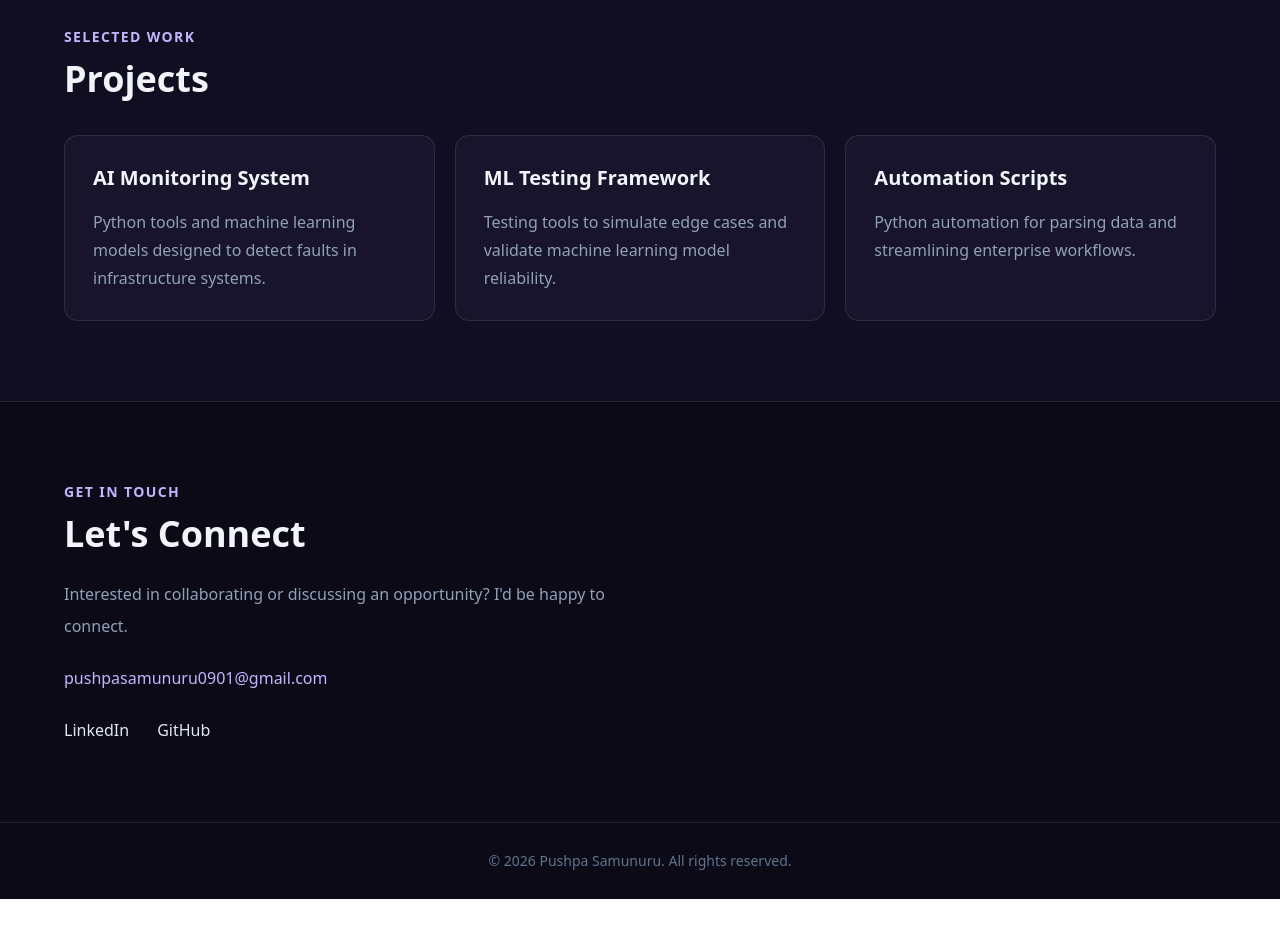
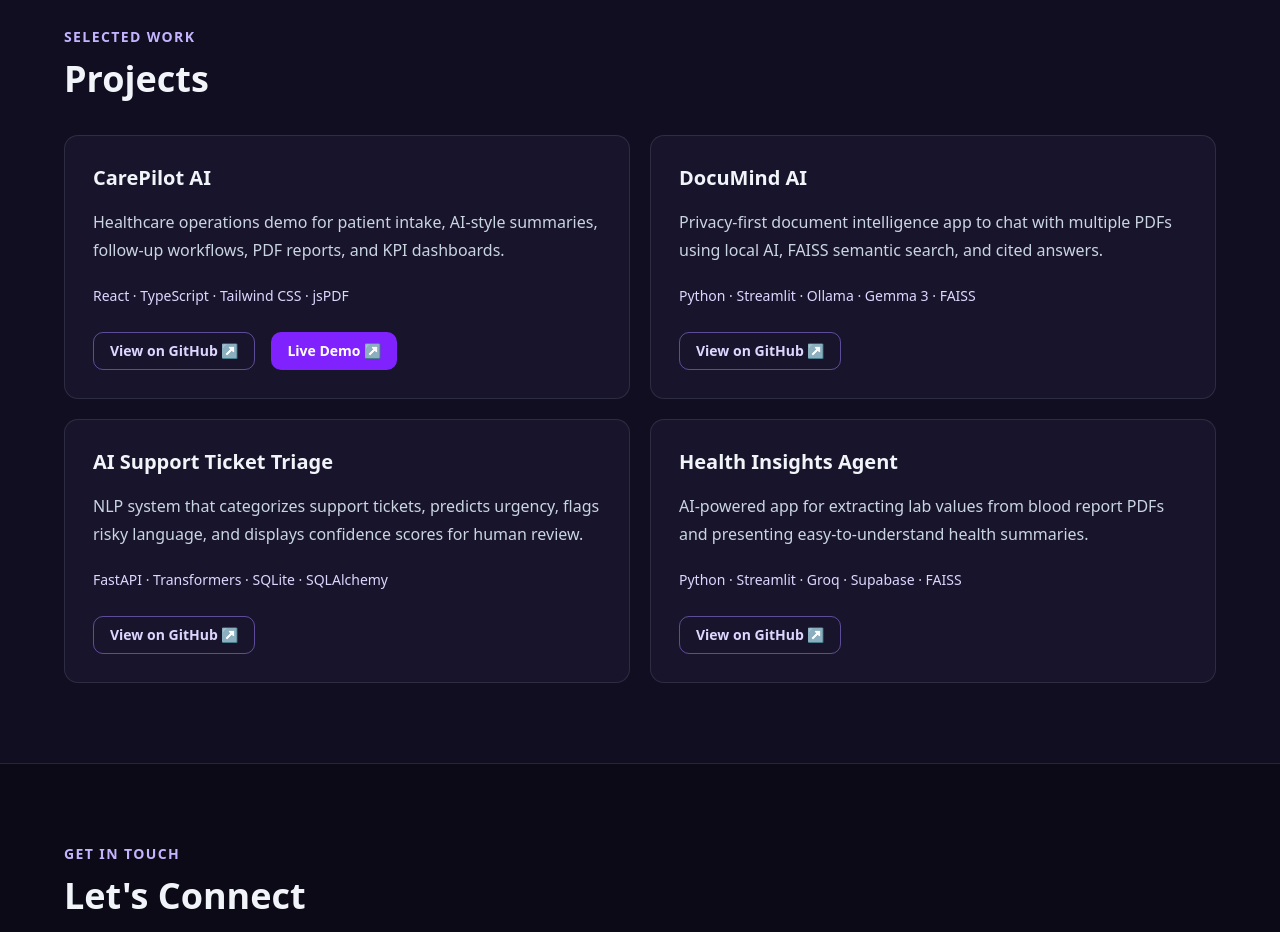
Before and after one commit to PushpaSamunuru/PortFolio, a Next.js app: page / in a window 1280 px wide. Shown: the part 1660-2592 px from the top of the page. Before the commit the page ends 2559 px from the top, so only its background shows below. Built offline with nearby package versions, Linux system fonts and the light colour scheme.

Commit message:
Replace placeholder projects with four verified GitHub projects and links

```diff
--- a/app/page.js
+++ b/app/page.js
@@ -5,9 +5,31 @@ import { useState } from 'react';
 const skills = ['Python', 'TensorFlow', 'PyTorch', 'Scikit-learn', 'Flask / FastAPI', 'SQL / Pandas'];
 
 const projects = [
-  { title: 'AI Monitoring System', description: 'Python tools and machine learning models designed to detect faults in infrastructure systems.' },
-  { title: 'ML Testing Framework', description: 'Testing tools to simulate edge cases and validate machine learning model reliability.' },
-  { title: 'Automation Scripts', description: 'Python automation for parsing data and streamlining enterprise workflows.' },
+  {
+    title: 'CarePilot AI',
+    description: 'Healthcare operations demo for patient intake, AI-style summaries, follow-up workflows, PDF reports, and KPI dashboards.',
+    stack: 'React · TypeScript · Tailwind CSS · jsPDF',
+    github: 'https://github.com/PushpaSamunuru/carepilot-ai',
+    demo: 'https://ai-carepilot.netlify.app/',
+  },
+  {
+    title: 'DocuMind AI',
+    description: 'Privacy-first document intelligence app to chat with multiple PDFs using local AI, FAISS semantic search, and cited answers.',
+    stack: 'Python · Streamlit · Ollama · Gemma 3 · FAISS',
+    github: 'https://github.com/PushpaSamunuru/DocuMind-AI',
+  },
+  {
+    title: 'AI Support Ticket Triage',
+    description: 'NLP system that categorizes support tickets, predicts urgency, flags risky language, and displays confidence scores for human review.',
+    stack: 'FastAPI · Transformers · SQLite · SQLAlchemy',
+    github: 'https://github.com/PushpaSamunuru/ai-support-ticket-triage',
+  },
+  {
+    title: 'Health Insights Agent',
+    description: 'AI-powered app for extracting lab values from blood report PDFs and presenting easy-to-understand health summaries.',
+    stack: 'Python · Streamlit · Groq · Supabase · FAISS',
+    github: 'https://github.com/PushpaSamunuru/Health_Insights_Agent',
+  },
 ];
 
 const nav = [
@@ -87,11 +109,22 @@ export default function Portfolio() {
         <div className="mx-auto max-w-6xl">
           <p className="mb-3 text-sm font-semibold uppercase tracking-widest text-violet-300">Selected Work</p>
           <h2 className="mb-9 text-3xl font-bold sm:text-4xl">Projects</h2>
-          <div className="grid gap-5 md:grid-cols-3">
+          <div className="grid gap-5 md:grid-cols-2">
             {projects.map(project => (
-              <article key={project.title} className="rounded-xl border border-white/10 bg-[#17142b] p-7">
+              <article key={project.title} className="flex h-full flex-col rounded-xl border border-white/10 bg-[#17142b] p-7">
                 <h3 className="mb-4 text-xl font-semibold">{project.title}</h3>
-                <p className="leading-7 text-slate-400">{project.description}</p>
+                <p className="mb-5 leading-7 text-slate-300">{project.description}</p>
+                <p className="mb-6 text-sm leading-6 text-violet-200">{project.stack}</p>
+                <div className="mt-auto flex flex-wrap gap-4">
+                  <a href={project.github} target="_blank" rel="noopener noreferrer" className="inline-flex items-center rounded-lg border border-violet-400/50 px-4 py-2 text-sm font-semibold text-violet-200 transition hover:bg-white/5">
+                    View on GitHub ↗
+                  </a>
+                  {project.demo && (
+                    <a href={project.demo} target="_blank" rel="noopener noreferrer" className="inline-flex items-center rounded-lg bg-violet-600 px-4 py-2 text-sm font-semibold text-white transition hover:bg-violet-500">
+                      Live Demo ↗
+                    </a>
+                  )}
+                </div>
               </article>
             ))}
           </div>
```
